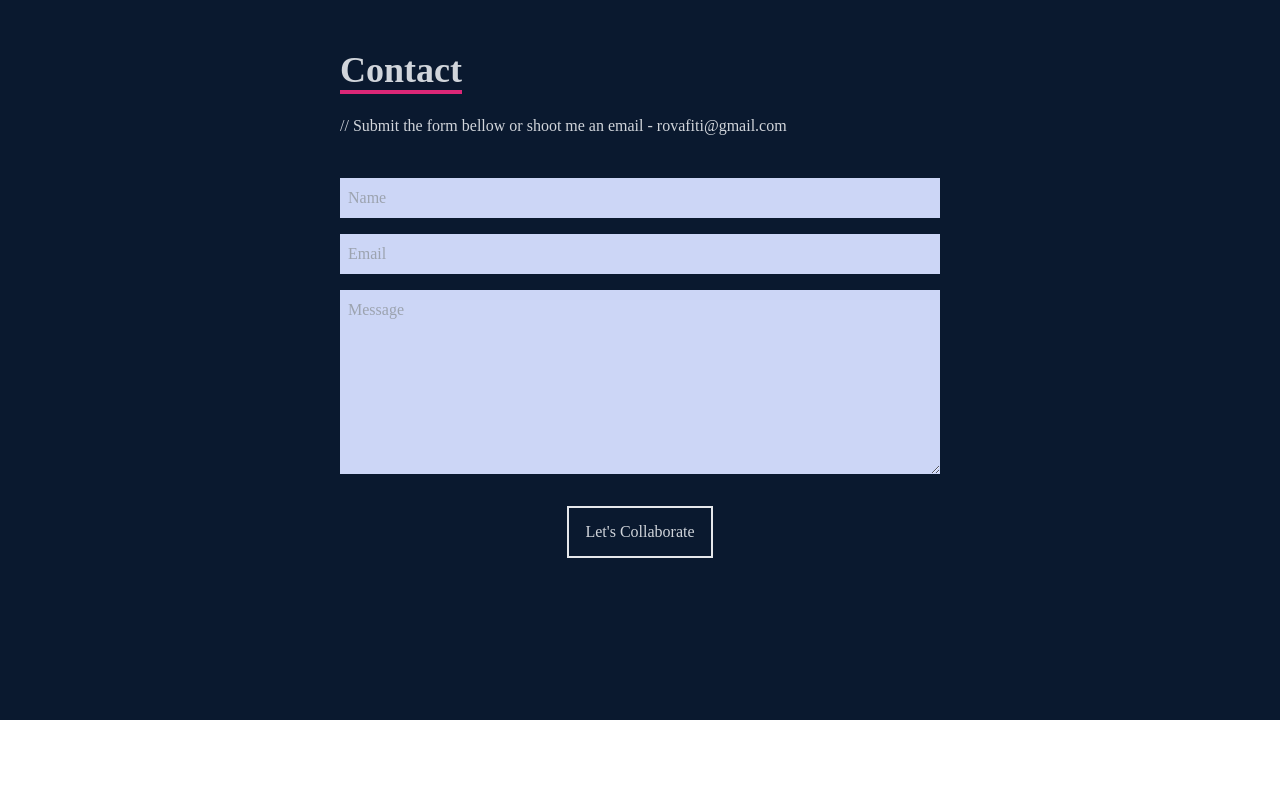
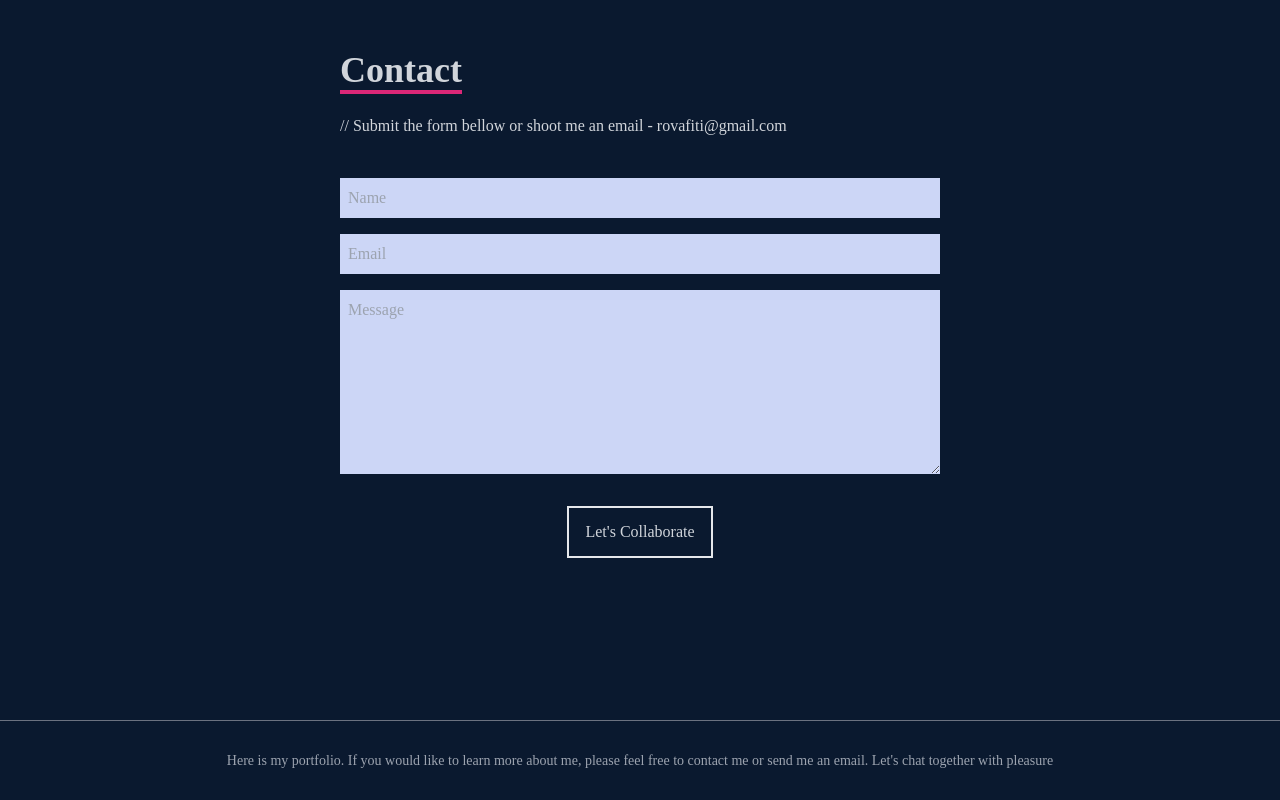
Before and after one commit to RovaFitia/portfolio-react-app, a React (Create React App) app: page / in a window 1280 px wide. Shown: the part 3280-4080 px from the top of the page. Before the commit the page ends 4000 px from the top, so only its background shows below. Built offline with nearby package versions, Linux system fonts and the light colour scheme; the HTML template or start-up script is replaced by a standard one.

Commit message:
Feat: add a footer

```diff
--- a/src/App.js
+++ b/src/App.js
@@ -4,6 +4,7 @@ import Contact from "./components/pages/Contact.jsx";
 import Home from "./components/pages/Home.jsx";
 import Skills from "./components/pages/Skills.jsx";
 import Work from "./components/pages/Work.jsx";
+import Footer from "./components/Footer.jsx";
 
 function App() {
   	return (
@@ -14,6 +15,7 @@ function App() {
 			<Skills />
 			<Work />
 			<Contact />
+      <Footer />
 		</div>
   );
 }
--- /dev/null
+++ b/src/components/Footer.jsx
@@ -0,0 +1,9 @@
+const Footer = () => {
+    return (
+        <div className="w-full h-[80px] px-4 flex justify-center items-center bg-[#0a192f] text-center text-gray-400 text-sm border-t border-t-solid border-gray-500">
+            Here is my portfolio. If you would like to learn more about me, please feel free to contact me or send me an email. Let's chat together with pleasure
+        </div>
+    ) ;
+}
+
+export default Footer;
```
Also changed, not shown: public/geek.png (added), 1 other file (tests, documents, lock files or other folders).
